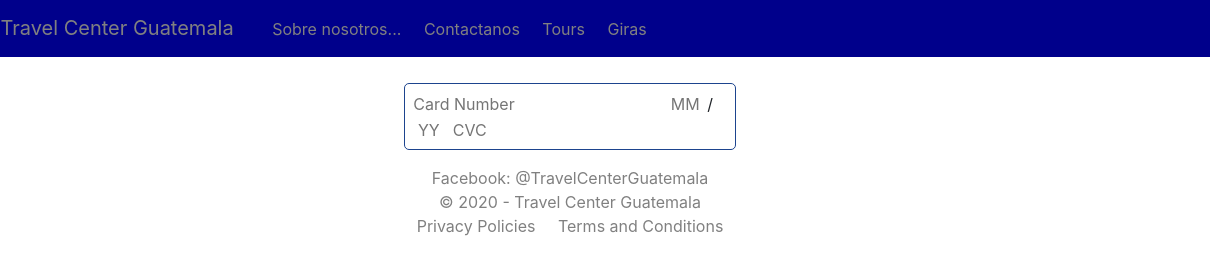
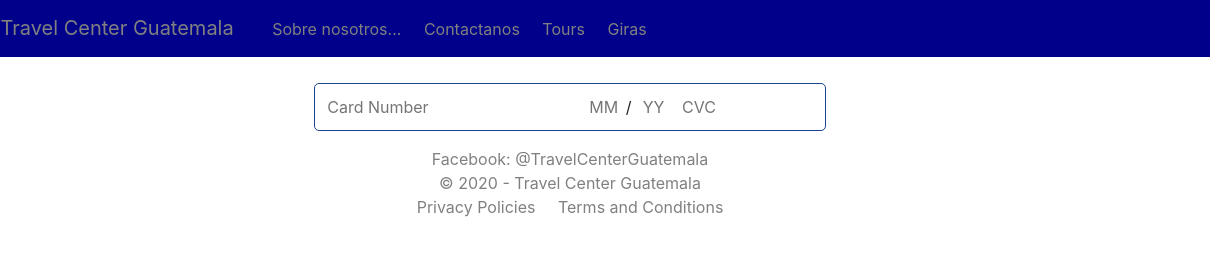
Before and after one commit to joshmarto/pw, a plain HTML site: page purchase.html in a window 1280 px wide. Shown: the full height of the page, 70-1280 px from the left. Drawn offline with nearby package versions, Linux system fonts and the light colour scheme.

Commit message:
Fix length of purchase.html

```diff
--- a/purchase.html
+++ b/purchase.html
@@ -9,8 +9,8 @@
 		<style type="text/css">
 			.form-purchase{
 				padding-top: 2%;
-				padding-left: 37%;
-				padding-right: 37%;
+				padding-left: 30%;
+				padding-right: 30%;
 				align-items: center;
 			}
 			input{
@@ -36,10 +36,10 @@
 		</header>
 		<div class="form-purchase">
 			<fieldset style="border: solid #1d448e 1px; border-radius: 5px; padding: 2%;">
-				<input type="text" name="number" placeholder="Card Number" minlength="16" maxlength="16" tabindex="0" onkeypress="return isNumberKey(event)">
+				<input type="text" name="number" placeholder="Card Number" minlength="16" maxlength="16" tabindex="0" onkeypress="return isNumberKey(event)">&nbsp
 				<input type="text" name="month" placeholder="MM" maxlength="2" style="width: 35px; text-align: center;">
 				/
-				<input type="text" name="year" placeholder="YY" maxlength="2" style="width: 35px; text-align: center;">
+				<input type="text" name="year" placeholder="YY" maxlength="2" style="width: 35px; text-align: center;">&nbsp
 				<input type="password" name="security" placeholder="CVC" maxlength="3" style="width: 45px;">
 				<br>
 				<input class="__PrivateStripeElement-input" aria-hidden="true" aria-label="" autocomplete="false" maxlength="1" style="border: none !important; display: block !important; position: absolute !important; height: 1px !important; top: 0px !important; left: 0px !important; padding: 0px !important; margin: 0px !important; width: 100% !important; opacity: 0 !important; background: transparent !important; pointer-events: none !important; font-size: 16px !important;">
```
